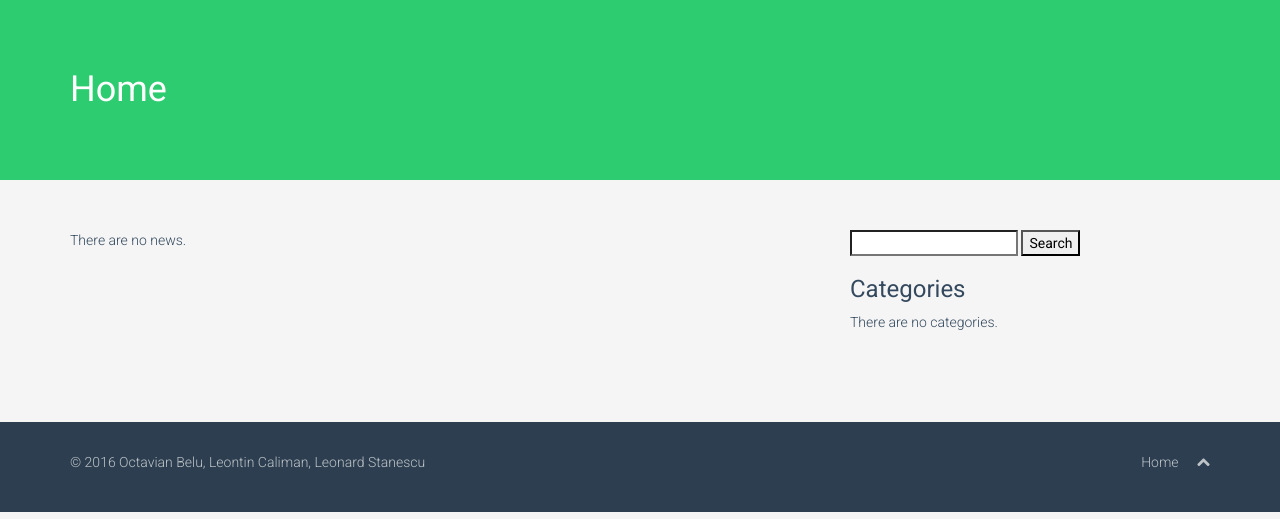
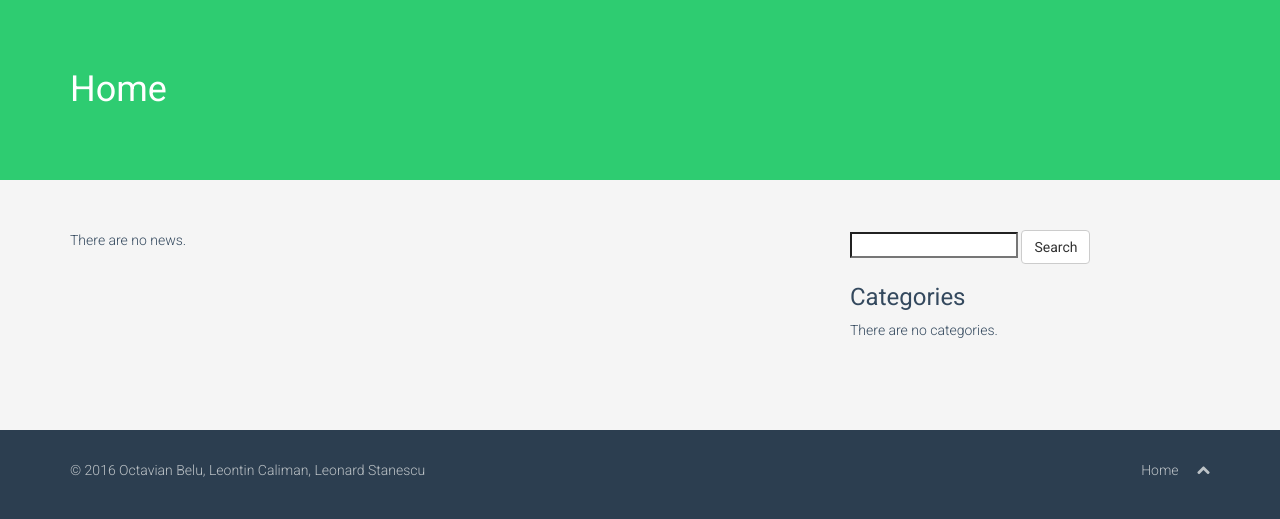
Before and after one commit to awpcourse/hihi-news-portal, a Django app: page / in a window 1280 px wide. Shown: the part 80-599 px from the top of the page. Run offline with Django 3.2, Linux system fonts and the light colour scheme; data that the repository does not hold is empty; parts of the project's set-up code (start-up, migrations or seed data) failed here and were passed over.

Commit message:
Added css classes to buttons

```diff
--- a/news_portal/templates/index.html
+++ b/news_portal/templates/index.html
@@ -33,7 +33,7 @@
         <form method="post" action="{% url 'search' %}">
             {% csrf_token %}
             {{ search_form }}
-            <button type="submit">Search</button>
+            <button type="submit" class="btn btn-default">Search</button>
         </form>
         <div class="widget categories">
             <h3>Categories</h3>
--- a/news_portal/templates/view_category.html
+++ b/news_portal/templates/view_category.html
@@ -52,7 +52,7 @@
         <form method="post" action="{% url 'search' %}">
             {% csrf_token %}
             {{ search_form }}
-            <button type="submit">Search</button>
+            <button type="submit" class="btn btn-default">Search</button>
         </form>
 
         <div class="widget categories">
--- a/news_portal/templates/view_post.html
+++ b/news_portal/templates/view_post.html
@@ -83,7 +83,7 @@
             <form method="post" action="{% url 'search' %}">
                 {% csrf_token %}
                 {{ search_form }}
-                <button type="submit">Search</button>
+                <button type="submit" class="btn btn-default">Search</button>
             </form>
         </div>
 
```
